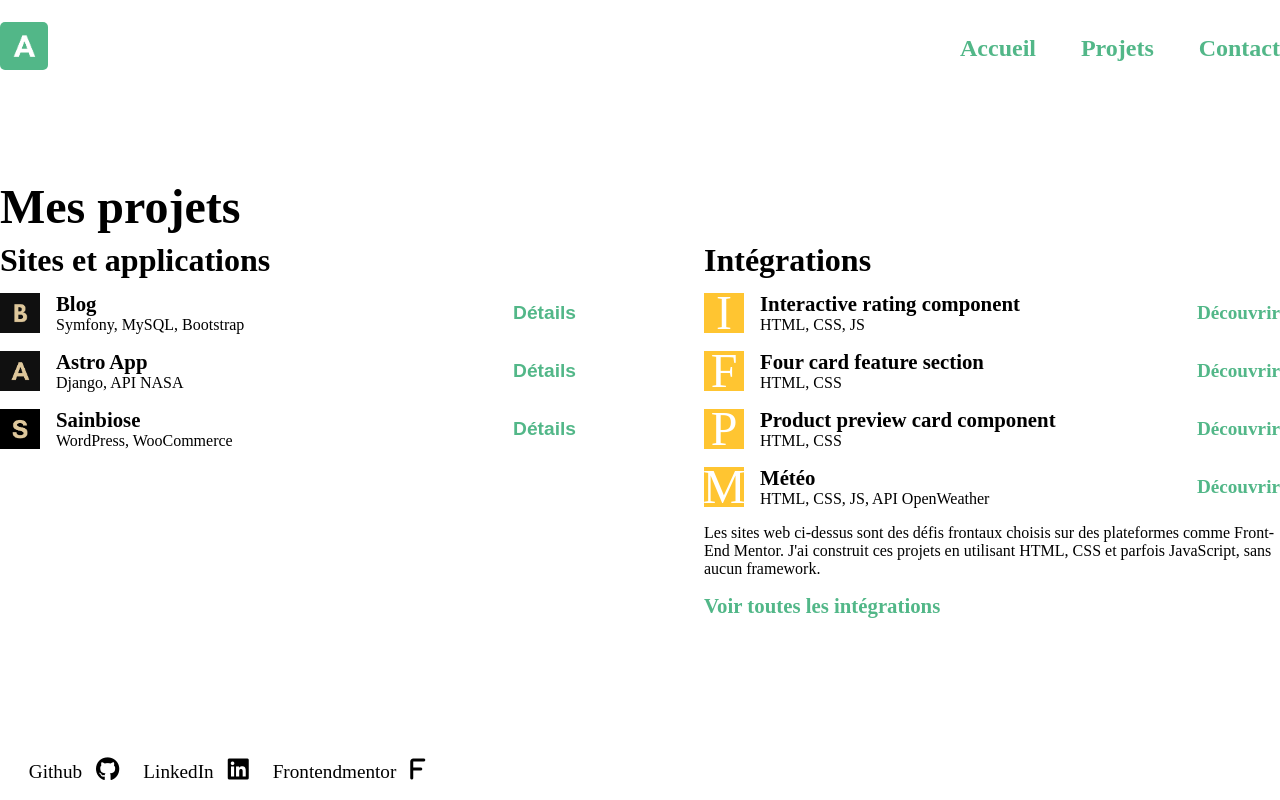
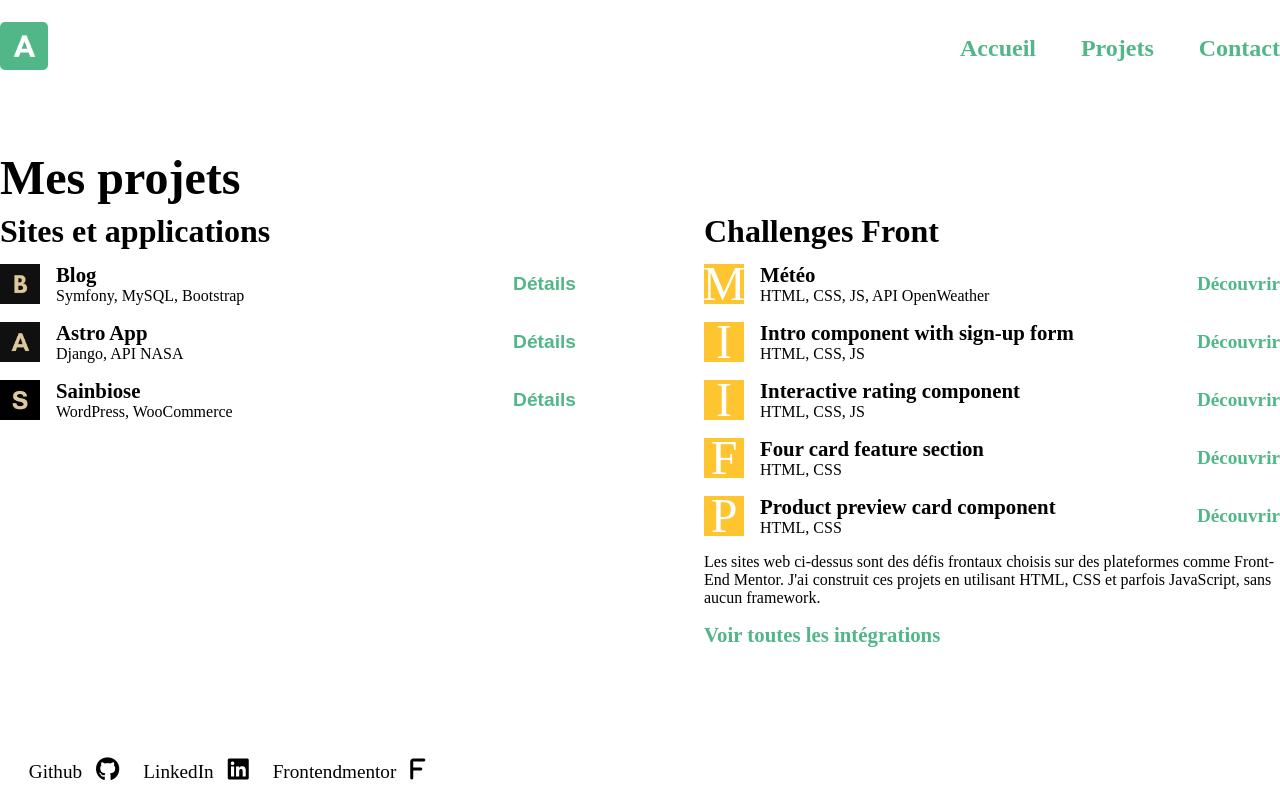
Before and after one commit to Oussous-Abdelhadi/Portfolio, a plain HTML site: page projets.html in a window 1280 px wide. Drawn offline with Linux system fonts and the light colour scheme; a web font is replaced by a local one.

Commit message:
add challenge : Intro component with sign-up form

```diff
--- a/projets.html
+++ b/projets.html
@@ -136,8 +136,36 @@
                 </div>
 
                 <div class="integrations">
-                    <h2>Intégrations</h2>
+                    <h2>Challenges Front</h2>
                     <ul>
+                        <li class="integration-preview">
+                            <a href="https://oussous-abdelhadi.github.io/meteo/" target="_blank">
+                                <div class="img">
+                                M
+                                </div>
+                                <div class="integration-preview__text">
+                                    <h3>Météo</h3>
+                                    <p>HTML, CSS, JS, API OpenWeather</p>
+                                </div>
+                            </a>
+                            <a href="https://oussous-abdelhadi.github.io/meteo/" rel="noreferrer noopener" target="_blank" class="link">
+                                Découvrir
+                            </a>
+                        </li>
+                        <li class="integration-preview">
+                            <a href="" rel="noreferrer noopener" target="_blank">
+                                <div class="img">
+                                I
+                                </div>
+                                <div class="integration-preview__text">
+                                    <h3>Intro component with sign-up form</h3>
+                                    <p>HTML, CSS, JS</p>
+                                </div>
+                            </a>
+                            <a href="https://oussous-abdelhadi.github.io/Intro-component-with-sign-up-form/" rel="noreferrer noopener" target="_blank" class="link">
+                                Découvrir
+                            </a>
+                        </li>
                         <li class="integration-preview">
                             <a href="" rel="noreferrer noopener" target="_blank">
                                 <div class="img">
@@ -177,20 +205,6 @@
                                 </div>
                             </a>
                             <a href="https://oussous-abdelhadi.github.io/Challenge-Front-Parfum-Carte-Produit-/" rel="noreferrer noopener" target="_blank" class="link">
-                                Découvrir
-                            </a>
-                        </li>
-                        <li class="integration-preview">
-                            <a href="https://oussous-abdelhadi.github.io/meteo/" target="_blank">
-                                <div class="img">
-                                M
-                                </div>
-                                <div class="integration-preview__text">
-                                    <h3>Météo</h3>
-                                    <p>HTML, CSS, JS, API OpenWeather</p>
-                                </div>
-                            </a>
-                            <a href="https://oussous-abdelhadi.github.io/meteo/" rel="noreferrer noopener" target="_blank" class="link">
                                 Découvrir
                             </a>
                         </li>
```
